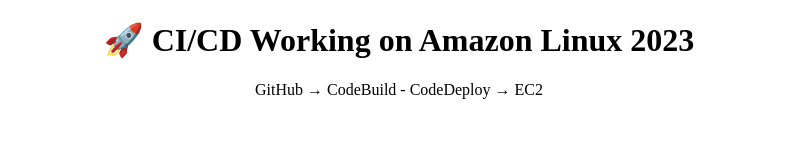
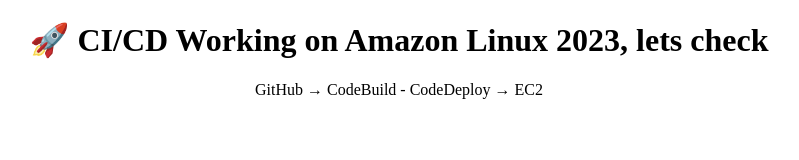
Before and after one commit to umasankarbgit/aws-pipeline-2, a plain HTML site: page httpd/index.html in a window 1280 px wide. Shown: the whole page, without its empty margins (241-1040 px from the left). Drawn offline with Linux system fonts and the light colour scheme.

Commit message:
Update index.html

```diff
--- a/httpd/index.html
+++ b/httpd/index.html
@@ -4,7 +4,7 @@
     <title>Apache CI/CD – AL2023</title>
 </head>
 <body style="text-align:center;">
-    <h1>🚀 CI/CD  Working on Amazon Linux 2023</h1>
+    <h1>🚀 CI/CD  Working on Amazon Linux 2023, lets check</h1>
     <p>GitHub → CodeBuild - CodeDeploy → EC2</p>
 </body>
 </html>
```
